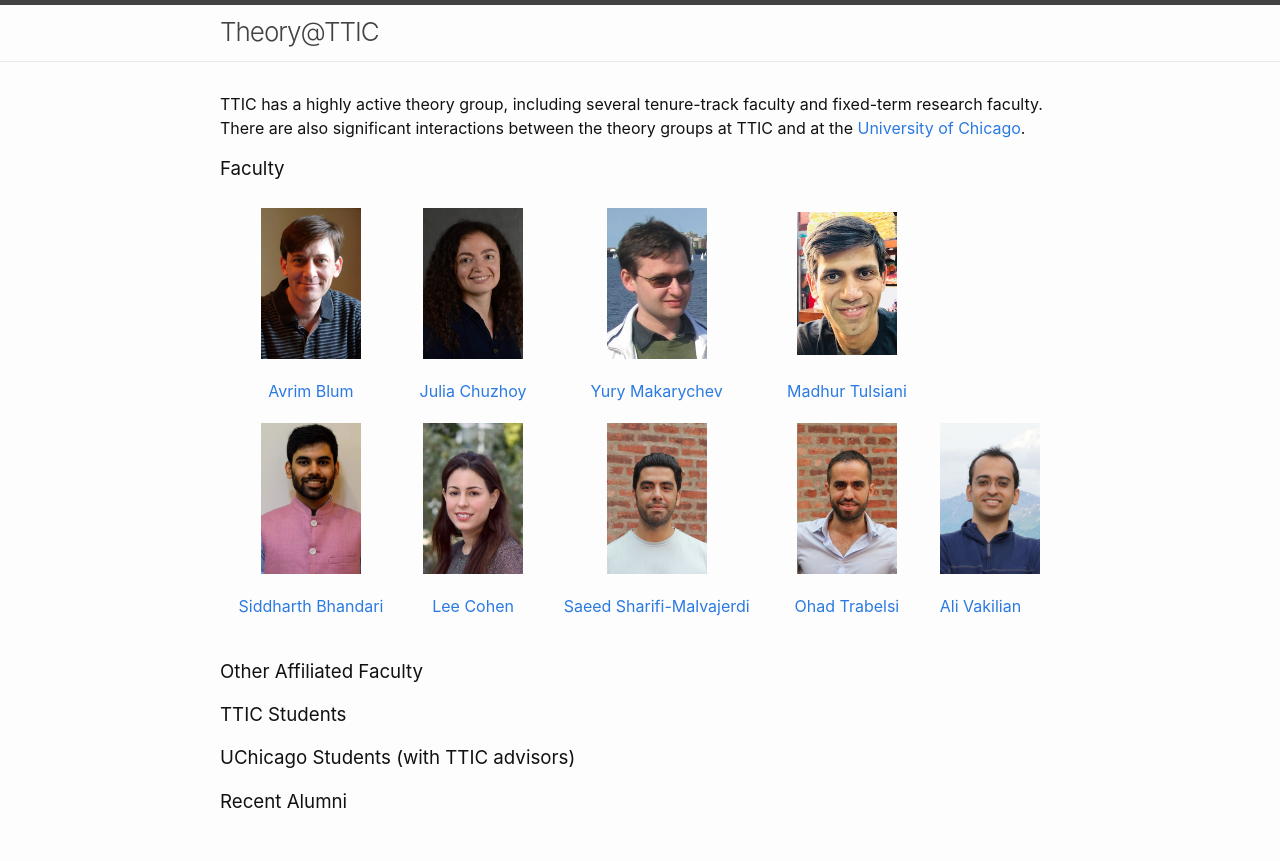
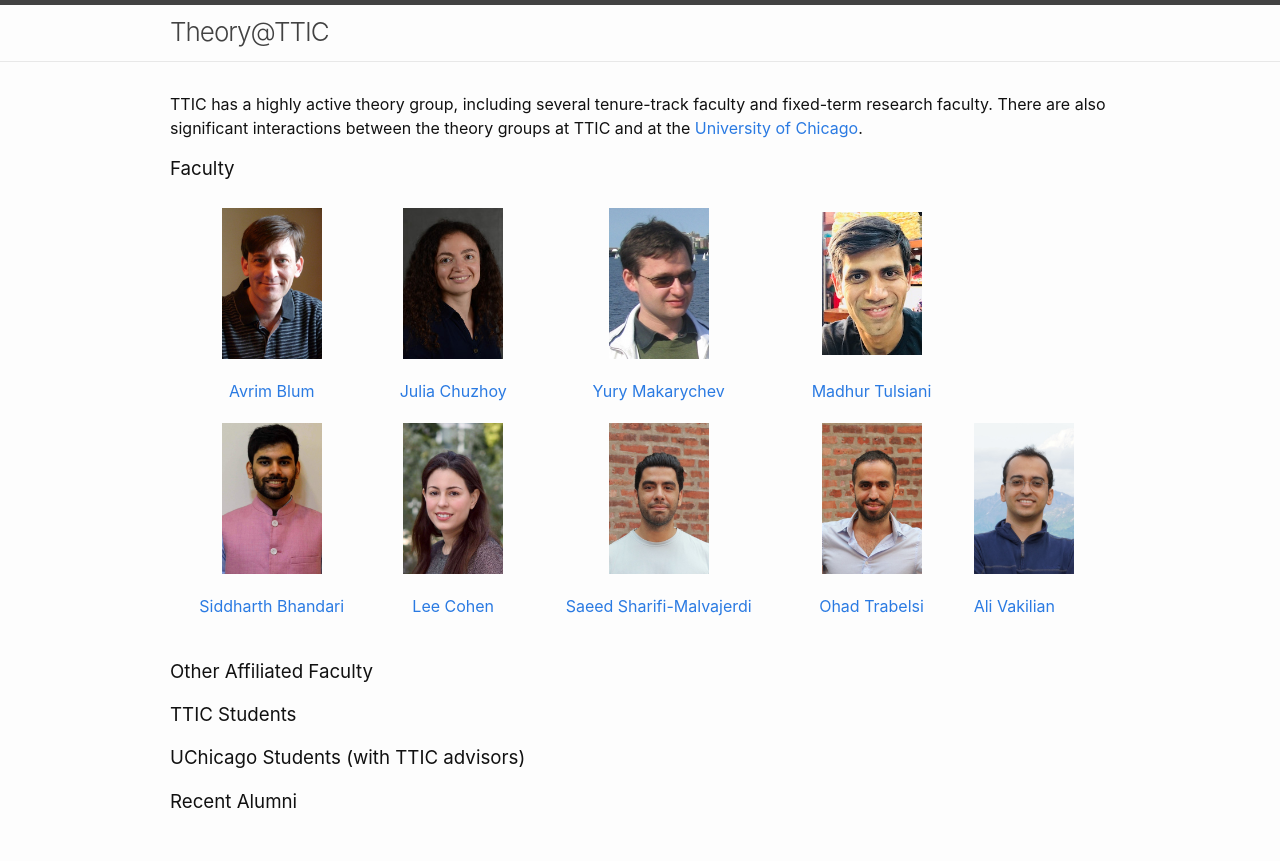
Before and after one commit to madhurtulsiani/theorypage, a Jekyll site: the page built from index.md, in a window 1280 px wide. Shown: the top 861 px of the page. Built offline with Jekyll 4.4.1, drawn with Linux system fonts in a browser that asks for light colours; our own code applies the rules of GitHub Pages for plain Markdown files; grey boxes are pictures that could not be loaded.

Commit message:
Update custom-variables.scss

```diff
--- a/_sass/minima/custom-variables.scss
+++ b/_sass/minima/custom-variables.scss
@@ -5,7 +5,7 @@ $table-header-bg-color: $background-color;
 $table-zebra-color: $background-color;
 
 // Width of the content area
-$content-width:    900px;
+$content-width:    1000px;
 
 $on-palm:          600px;
-$on-laptop:        900px;
+$on-laptop:        1000px;
```
